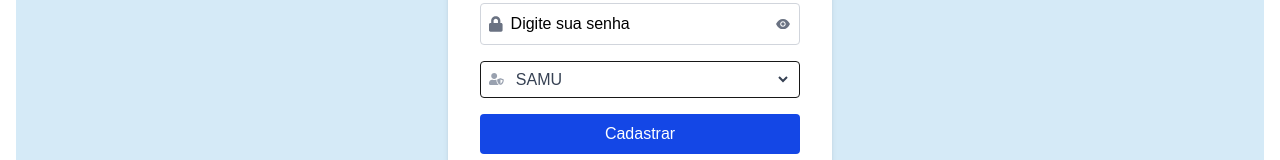
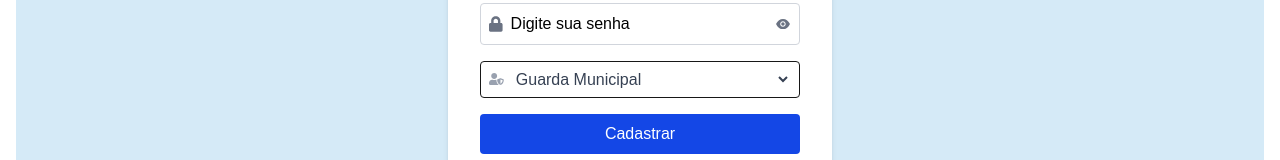
Before and after one commit to robsonalbuquerquedev/urgencia-segura-web, a Next.js app: page /register in a window 1280 px wide. Shown: the part 478-638 px from the top of the page. Built offline with nearby package versions, Linux system fonts and the light colour scheme; no server answers.

Commit message:
Update router register

```diff
--- a/src/app/register/page.tsx
+++ b/src/app/register/page.tsx
@@ -14,7 +14,7 @@ export default function RegisterPage() {
   const [email, setEmail] = useState('');
   const [name, setName] = useState('');
   const [senha, setSenha] = useState('');
-  const [role, setRole] = useState<'SAMU' | 'Defesa Civil'>('SAMU');
+  const [role, setRole] = useState<'Guarda Municipal' | 'Defesa Civil'>('Guarda Municipal');
   // Se quiser capturar o nome real, descomente e adicione campo no formulário:
   // const [name, setName] = useState('');
 
@@ -91,10 +91,10 @@ export default function RegisterPage() {
           <FaUserShield className="text-gray-400 mr-2" />
           <select
             value={role}
-            onChange={(e) => setRole(e.target.value as 'SAMU' | 'Defesa Civil')}
+            onChange={(e) => setRole(e.target.value as 'Guarda Municipal' | 'Defesa Civil')}
             className="w-full outline-none text-gray-700 font-medium"
           >
-            <option value="SAMU">SAMU</option>
+            <option value="Guarda Municipal">Guarda Municipal</option>
             <option value="Defesa Civil">Defesa Civil</option>
           </select>
         </div>
```
